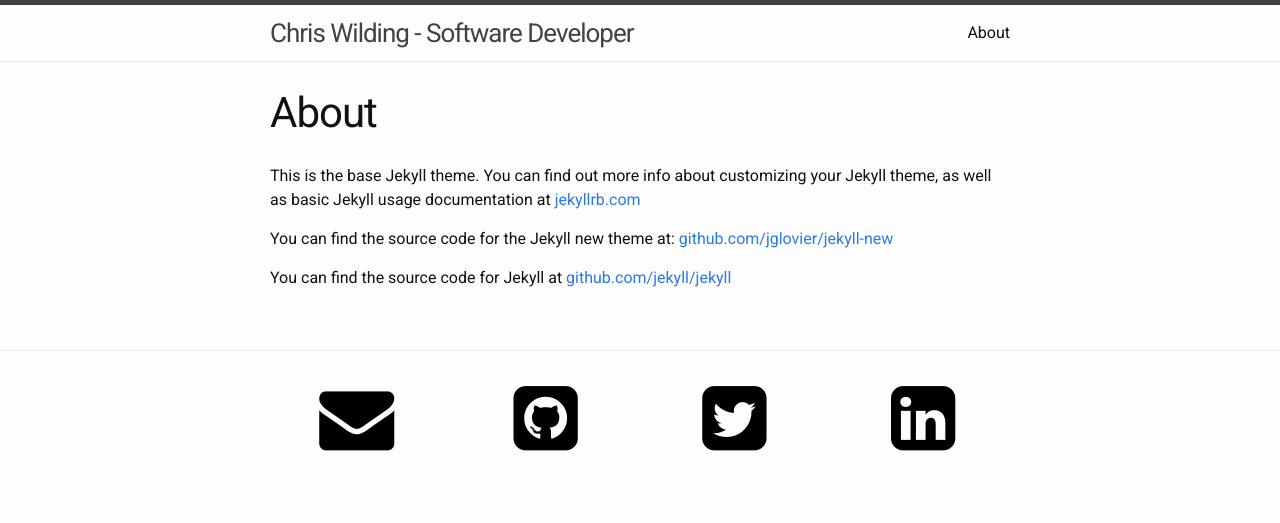
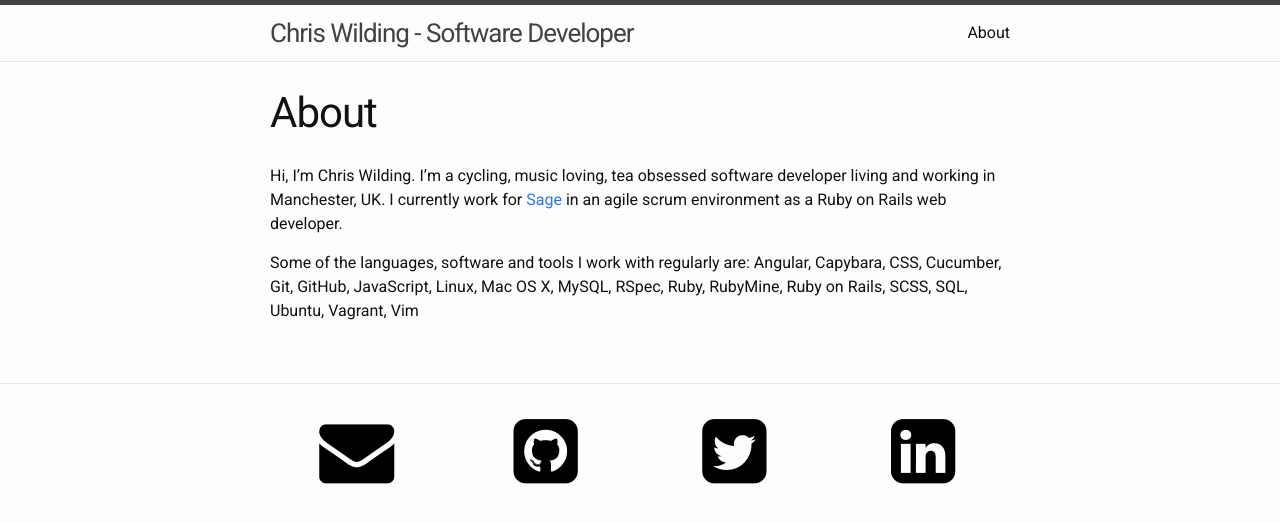
Before and after one commit to ChrisWilding/ChrisWilding.github.io, a Jekyll site: the page built from about.md, in a window 1280 px wide. Shown: the top 523 px of the page. Built offline with Jekyll 4.4.1, drawn with Linux system fonts in a browser that asks for light colours; nearby versions of some CDN libraries.

Commit message:
Update content

```diff
--- a/about.md
+++ b/about.md
@@ -4,8 +4,6 @@ title: About
 permalink: /about/
 ---
 
-This is the base Jekyll theme. You can find out more info about customizing your Jekyll theme, as well as basic Jekyll usage documentation at [jekyllrb.com](http://jekyllrb.com/)
+Hi, I'm Chris Wilding. I'm a cycling, music loving, tea obsessed software developer living and working in Manchester, UK. I currently work for [Sage](http://www.sage.co.uk/) in an agile scrum environment as a Ruby on Rails web developer.
 
-You can find the source code for the Jekyll new theme at: [github.com/jglovier/jekyll-new](https://github.com/jglovier/jekyll-new)
-
-You can find the source code for Jekyll at [github.com/jekyll/jekyll](https://github.com/jekyll/jekyll)
+Some of the languages, software and tools I work with regularly are:  Angular, Capybara, CSS, Cucumber, Git, GitHub, JavaScript, Linux, Mac OS X, MySQL, RSpec, Ruby, RubyMine, Ruby on Rails, SCSS, SQL, Ubuntu, Vagrant, Vim
--- a/index.html
+++ b/index.html
@@ -4,5 +4,6 @@ layout: default
 <div class="home">
     <h1>Hi, I'm Chris Wilding</h1>
     <p>I'm a software developer in Manchester, UK.</p>
-    <p>I create web applications using Ruby on Rails and Angular</p>
+    <p>If you want to find our more about me checkout my <a href="/about/">about</a> page, <a href="https://github.com/{{ site.usernames.github }}" target="_blank">GitHub</a> profile or look me up on <a href="https://uk.linkedin.com/in/{{ site.usernames.linkedin }}" target="_blank">LinkedIn</a>.
+    </p>
 </div>
```
